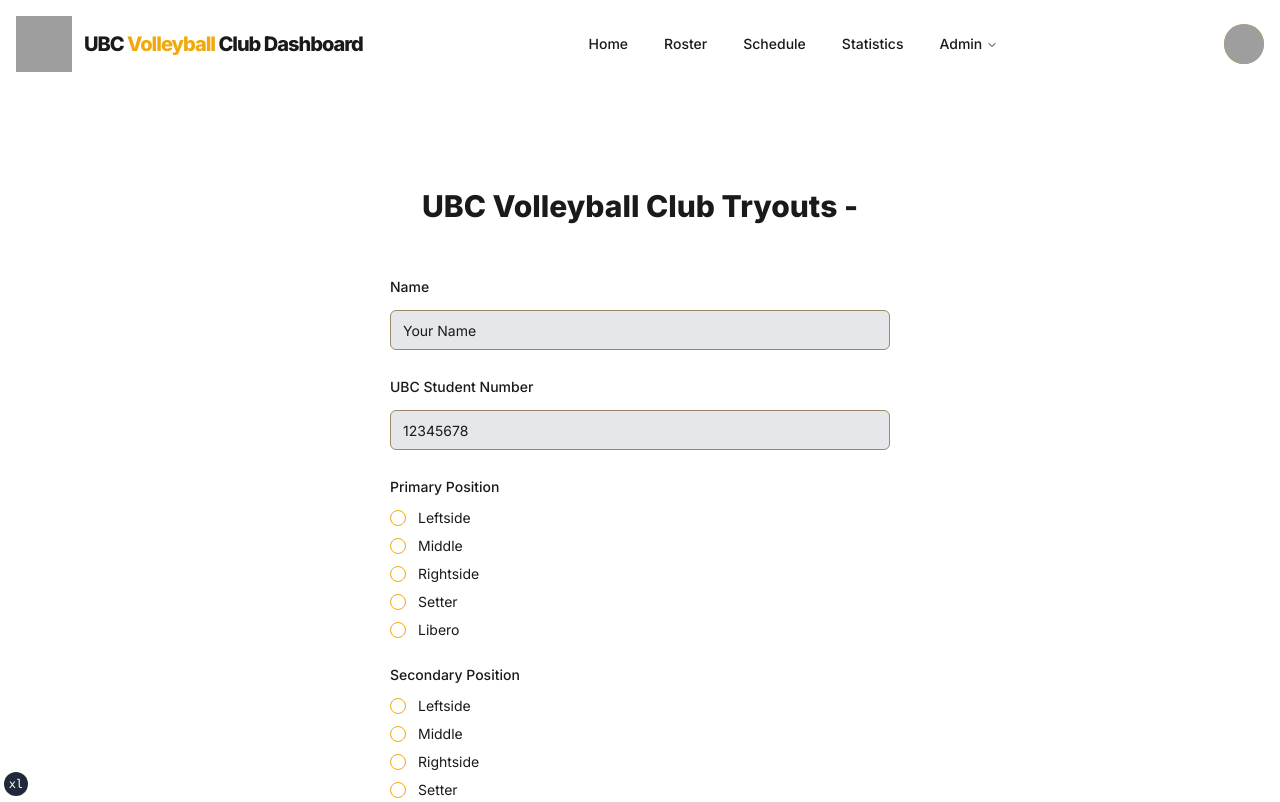
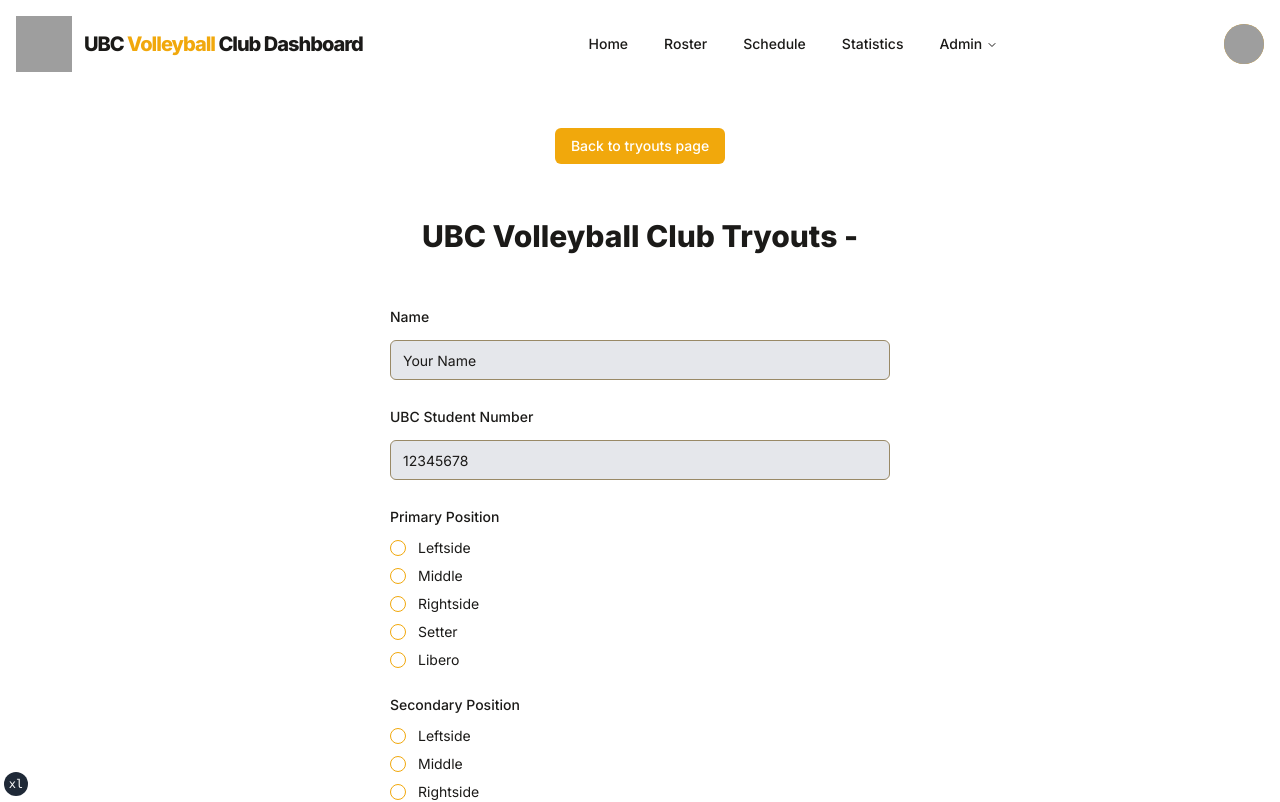
Before and after one commit to ubccsss/UBC-Volleyball-Club-Website, a Next.js app: page /tryouts/registration in a window 1280 px wide. Shown: the top 802 px of the page. Built offline with nearby package versions, Linux system fonts and the light colour scheme; grey boxes are pictures that could not be loaded.

Commit message:
back buttons

```diff
--- a/app/tryouts/page.tsx
+++ b/app/tryouts/page.tsx
@@ -5,6 +5,8 @@
 import { redirect, useRouter } from "next/navigation"
 import { revalidatePath } from "next/cache"
 import { custom } from "zod";
+import Link from 'next/link';
+
 
 export default function Page() {
     const [selectedTryouts, setSelectedTryouts] = useState("women");
@@ -17,6 +19,11 @@
 
     return (
       <section className="container grid items-center justify-center gap-6 pb-8 pt-6 md:py-10">
+        <div className="flex items-center justify-center">
+            <Button onClick={() => router.back()}>
+                Back to sign up page
+            </Button>
+        </div>
         <div className="flex max-w-[980px] flex-col gap-2">
           <h1 className="text-center text-3xl font-extrabold leading-tight tracking-tighter md:text-4xl">
             Fall 2023 Registration
@@ -61,8 +68,9 @@
                 SIGN UP
             </Button>
             <h1>
-                Already registered? Sign in.
+                Already registered? <Link className="text-[#22276c] hover:underline" href="/login">Sign in.</Link>
             </h1>
+
         </div>
         <div className="flex gap-4"></div>
       </section>
--- a/app/tryouts/registration/page.tsx
+++ b/app/tryouts/registration/page.tsx
@@ -18,6 +18,7 @@
 import { useRouter, useSearchParams} from 'next/navigation';
 import { useState } from 'react';
 import { Checkbox } from "@/src/components/ui/checkbox"
+import Link from "next/link"
 
 const yearlevelItems = [
   {
@@ -62,6 +63,8 @@
 })
 
 export default function Registration() {
+  const router = useRouter();
+
   const params = useSearchParams();
   const type = params.get('tryout');
 
@@ -91,11 +94,16 @@
   }
 
   return (
-    <div>
+    <section className="container grid items-center justify-center gap-6 pb-8 pt-6 md:py-10">
+      <div className="flex items-center justify-center">
+            <Button onClick={() => router.back()}>
+              Back to tryouts page
+            </Button>
+        </div>
      {tryoutsOpen ? (
         <>
           <div>
-            <div className='my-[100px]'>
+            <div className='my-[30px]'>
               <h1 className="text-center text-3xl font-extrabold">
                 UBC Volleyball Club Tryouts - {type}
               </h1>
@@ -260,6 +268,6 @@
           </div>
         </>
       )}
-    </div>
+    </section>
   )
 }
```
